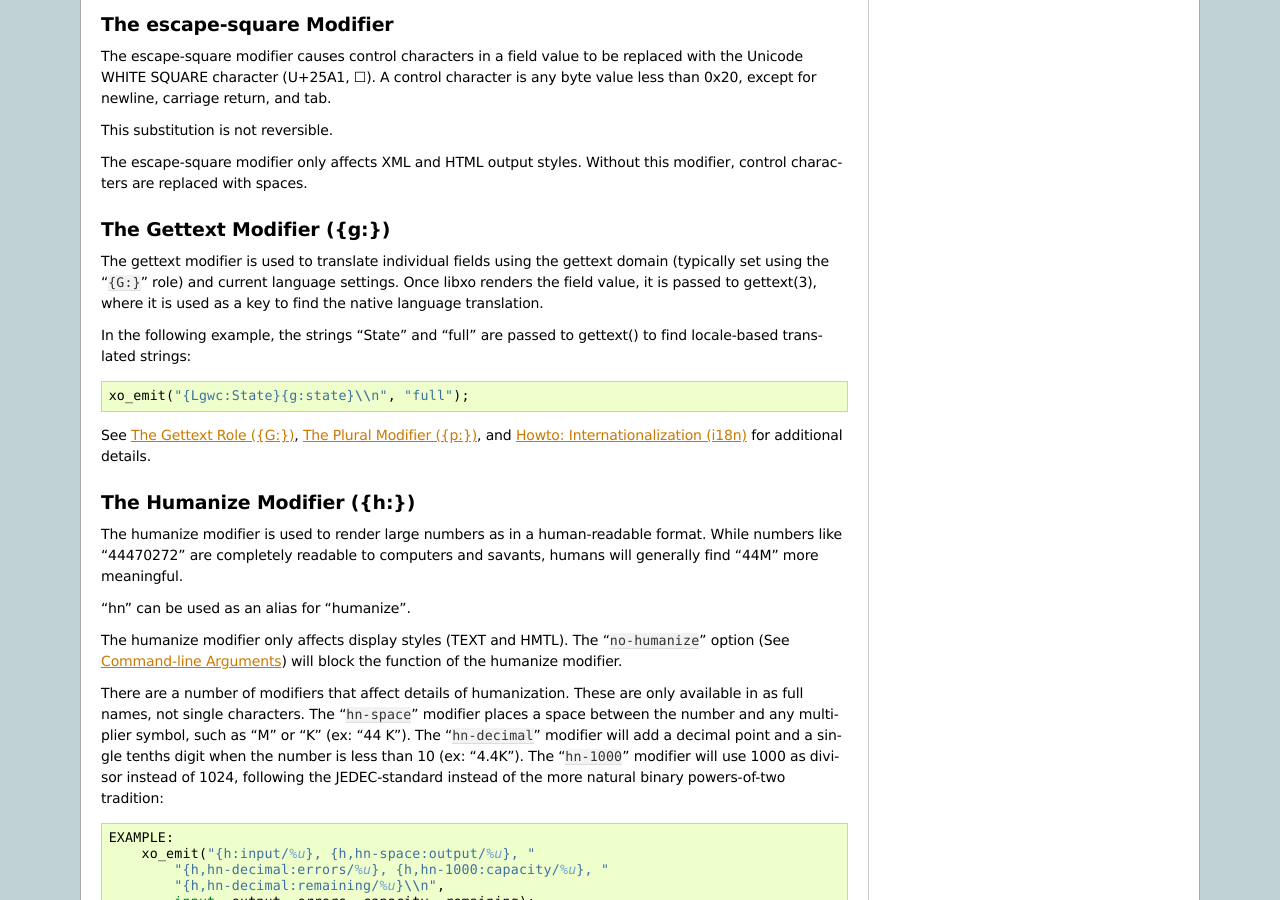
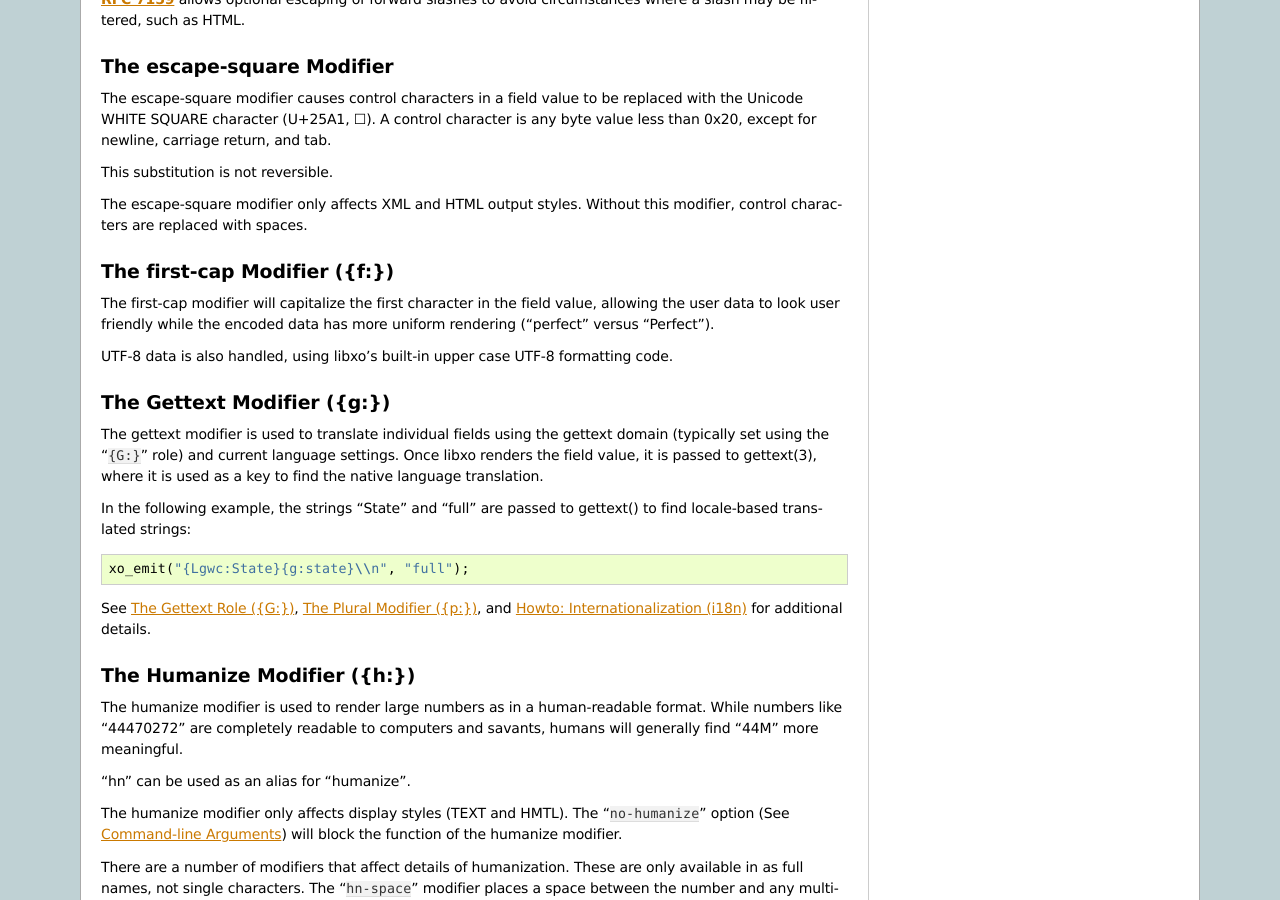
Before and after one commit to Juniper/libxo, a Sphinx documentation site: the page built from doc/field-modifiers.rst, in a window 1280 px wide and 900 px high, scrolled down 2677 px. Built offline with Sphinx 7.4.7, drawn with Linux system fonts in a browser that asks for light colours; some of the changed text lies outside the part shown.

Commit message:
Add "first-cap"

```diff
--- a/doc/field-modifiers.rst
+++ b/doc/field-modifiers.rst
@@ -18,6 +18,7 @@ particular output styles:
   \    escape-private  Escape control chars as Unicode private-use refs (XML/HTML)
   \    escape-slash    Escape forward slashes (JSON)
   \    escape-square   Escape control chars as U+25A1 WHITE SQUARE (XML/HTML)
+   f   first-cap       Capitalize the first character in the rendered data
    g   gettext         Call gettext on field's render content
    h   humanize (hn)   Format large numbers in human-readable style
   \    hn-space        Humanize: Place space between numeric and unit
@@ -178,6 +179,16 @@ Without this modifier, control characters are replaced with spaces.
 
 .. index:: Field Modifiers; Gettext
 .. _gettext-modifier:
+
+The first-cap Modifier ({f:})
+++++++++++++++++++++++++++++++++++++++
+
+The first-cap modifier will capitalize the first character in the
+field value, allowing the user data to look user friendly while the
+encoded data has more uniform rendering ("perfect" versus "Perfect").
+
+UTF-8 data is also handled, using libxo's built-in upper case
+UTF-8 formatting code.
 
 The Gettext Modifier ({g:})
 +++++++++++++++++++++++++++
```
